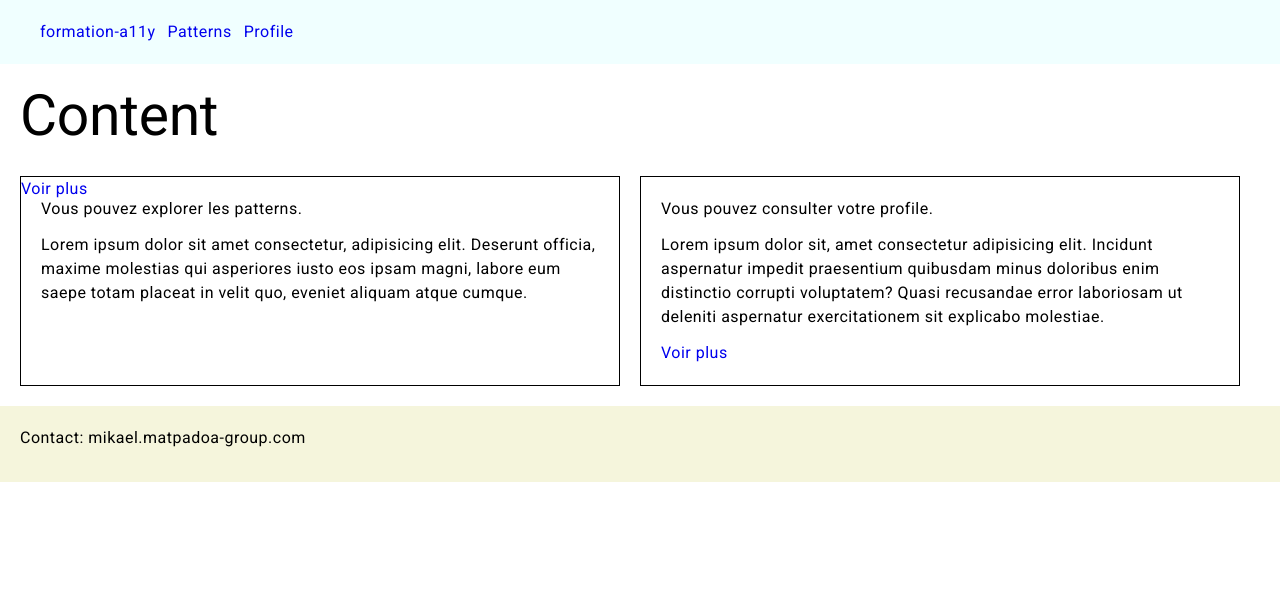
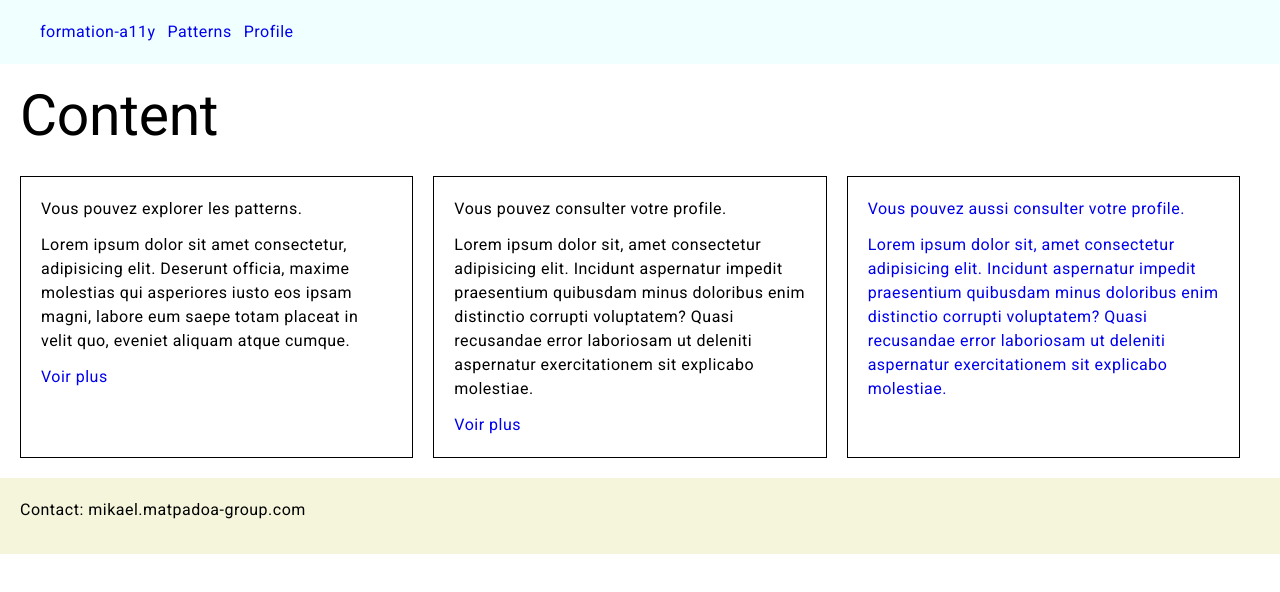
Before and after one commit to Mikael1006/formation-a11y, an Angular app: page / in a window 1280 px wide. Shown: the top 592 px of the page. Built offline with nearby package versions, Linux system fonts and the light colour scheme.

Commit message:
card html

```diff
--- a/src/app/app.component.html
+++ b/src/app/app.component.html
@@ -27,6 +27,12 @@
       <p>Lorem ipsum dolor sit, amet consectetur adipisicing elit. Incidunt aspernatur impedit praesentium quibusdam minus doloribus enim distinctio corrupti voluptatem? Quasi recusandae error laboriosam ut deleniti aspernatur exercitationem sit explicabo molestiae.</p>
       <a [routerLink]="['/profile']">Voir plus</a>
     </li>
+    <li class="card-html">
+      <a [routerLink]="['/profile']">
+        <p>Vous pouvez aussi consulter votre profile.</p>
+        <p>Lorem ipsum dolor sit, amet consectetur adipisicing elit. Incidunt aspernatur impedit praesentium quibusdam minus doloribus enim distinctio corrupti voluptatem? Quasi recusandae error laboriosam ut deleniti aspernatur exercitationem sit explicabo molestiae.</p>
+      </a>
+    </li>
   </ul>
   <router-outlet></router-outlet>
 </main>
--- a/src/app/app.component.scss
+++ b/src/app/app.component.scss
@@ -40,7 +40,8 @@ nav > ul {
     margin-right: 20px;
     position: relative;
   }
-  > li.css-card > a {
+  > li.css-card > a::before {
+    content: "";
     position: absolute;
     top: 0;
     left: 0;
```
